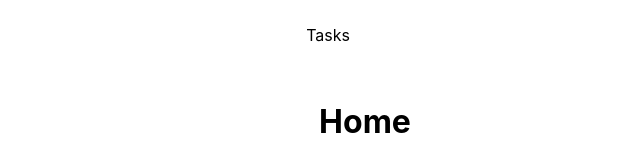
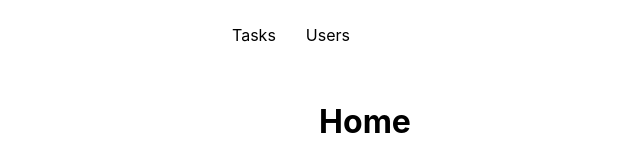
Before and after one commit to eshwagadkar/task-management-system, a React (Create React App) app: page / in a window 1280 px wide. Shown: the top 160 px of the page, without its empty margins (275-915 px from the left). Built offline with nearby package versions, Linux system fonts and the light colour scheme.

Commit message:
new nav link addition

```diff
--- a/src/components/navigation/Navigation.js
+++ b/src/components/navigation/Navigation.js
@@ -14,7 +14,7 @@ const Navigation = () => {
                 {/* Navbar links */}
                 <ul className='nav-links-container'>
                     <li className='nav-link'><Link to="/tasks">Tasks</Link></li>
-                    {/* <li className='nav-link'><Link to="/about">About</Link></li> */}
+                    <li className='nav-link'><Link to="/users">Users</Link></li>
                 </ul>
             </nav>
         </header>
```
